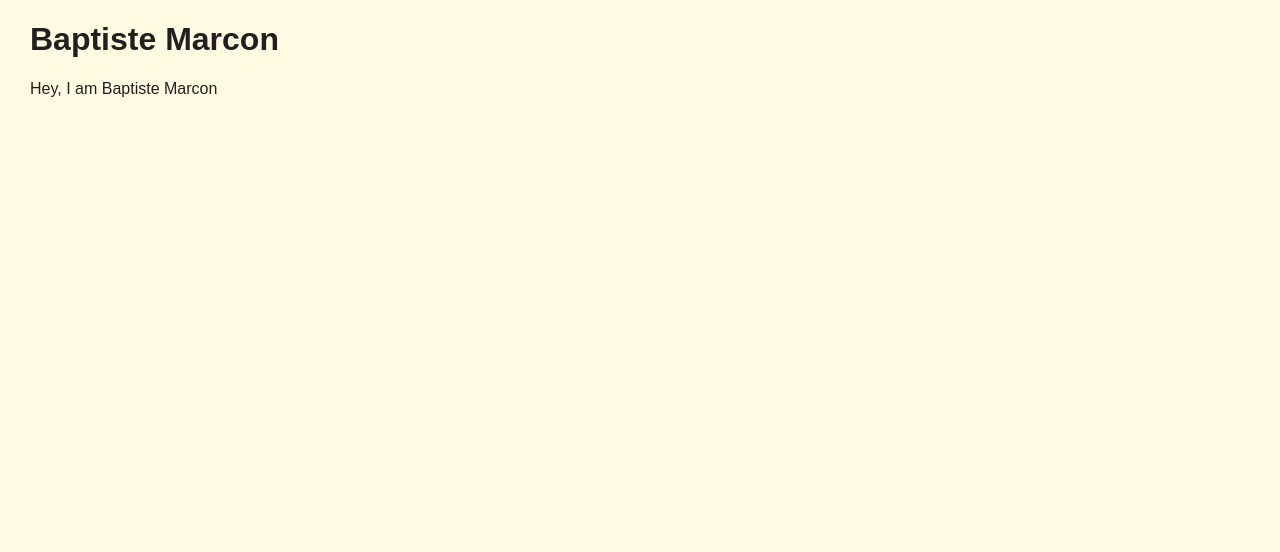
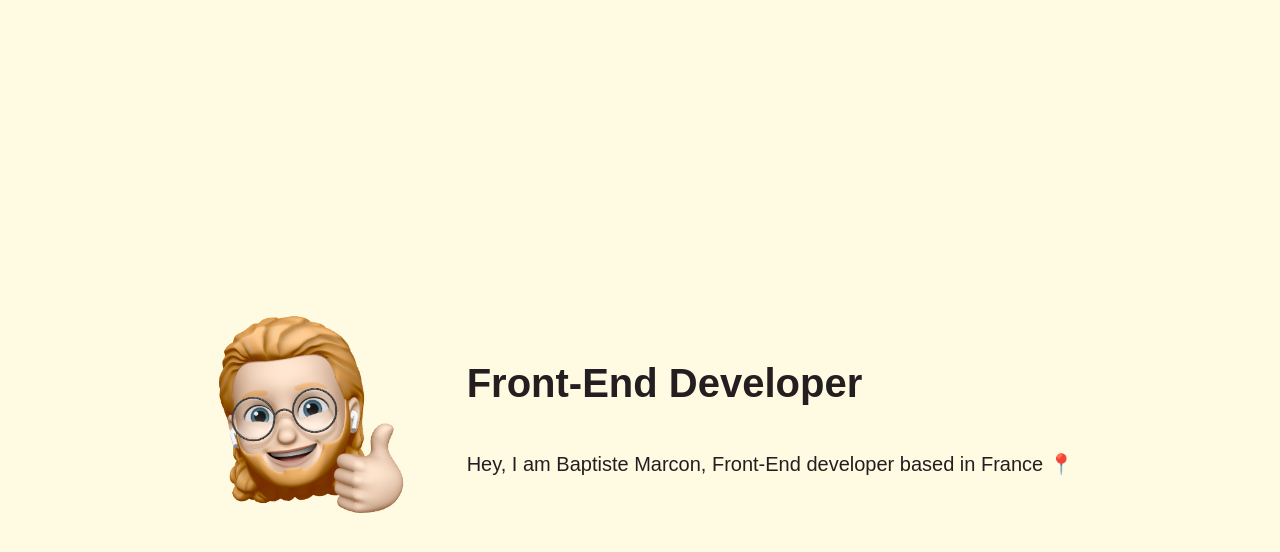
Before and after one commit to baptistemcn/personnal-website, a React (Vite) app: page / in a window 1280 px wide. Shown: the top 552 px of the page. Built offline with nearby package versions, Linux system fonts and the light colour scheme.

Commit message:
feat(card): presentation card

```diff
--- a/src/App.css
+++ b/src/App.css
@@ -23,6 +23,11 @@ body {
   width: 100%;
   height: 100%;
   font-family: "Outfit", sans-serif;
+  font-size: 1.25rem;
   background: var(--biege-body);
   color: var(--charcoal);
 }
+
+a {
+  color: var(--blue);
+}
--- a/src/App.tsx
+++ b/src/App.tsx
@@ -1,7 +1,10 @@
 import { useEffect } from "react";
+import { useTranslation } from "react-i18next";
+
+import { Card } from "./components";
+
 import "./App.css";
-
-import { useTranslation } from "react-i18next";
+import img from "./assets/baptiste-marcon.png";
 
 function App() {
   const { t, i18n } = useTranslation();
@@ -11,13 +14,16 @@ function App() {
     i18n.changeLanguage(lng);
   }, [i18n]);
 
-  console.log(process.env.NODE_ENV);
-
   return (
     <>
-      <h1>Baptiste Marcon</h1>
-
-      <p>{t("presentation.title")}</p>
+      <main>
+        <Card
+          alt={t("presentation.alt")}
+          img={img}
+          text={t("presentation.text")}
+          title={t("presentation.title")}
+        />
+      </main>
     </>
   );
 }
--- a/src/assets/en.json
+++ b/src/assets/en.json
@@ -1,7 +1,9 @@
 {
   "translation": {
     "presentation": {
-      "title": "Hey, I am Baptiste Marcon"
+      "title": "Front-End Developer",
+      "text": "Hey, I am Baptiste Marcon, Front-End developer based in France 📍",
+      "alt": "Baptiste Marcon's Picture"
     }
   }
 }
--- a/src/assets/fr.json
+++ b/src/assets/fr.json
@@ -1,7 +1,9 @@
 {
   "translation": {
     "presentation": {
-      "title": "Hey, je suis Baptiste Marcon"
+      "title": "Développeur Front-End",
+      "text": "Hey, je suis Baptiste Marcon, développeur front-end basé en France 📍",
+      "alt": "Image de Baptiste Marcon"
     }
   }
 }
--- /dev/null
+++ b/src/components/Card.tsx
@@ -0,0 +1,22 @@
+import "./card.css";
+
+interface CardProps {
+  alt: string;
+  img: string;
+  text: string;
+  title: string;
+}
+
+export const Card = ({ alt, img, text, title }: CardProps) => {
+  return (
+    <div className="card-container">
+      <div className="card-image-container">
+        <img src={img} alt={alt} />
+      </div>
+      <div className="card-text-container">
+        <h1>{title}</h1>
+        <p>{text}</p>
+      </div>
+    </div>
+  );
+};
--- /dev/null
+++ b/src/components/card.css
@@ -0,0 +1,31 @@
+p {
+  white-space: pre-line;
+  text-align: left;
+}
+
+img {
+  height: 256px;
+  width: 256px;
+}
+
+.card-container {
+  display: flex;
+  flex-direction: row;
+  align-items: center;
+  justify-content: center;
+  height: 100vh;
+}
+
+.card-image-container {
+  display: flex;
+  flex-direction: column;
+  align-items: flex-end;
+  width: 33%;
+}
+
+.card-text-container {
+  display: flex;
+  flex-direction: column;
+  align-items: left;
+  width: 66%;
+}
--- a/src/components/index.ts
+++ b/src/components/index.ts
@@ -1 +1,2 @@
+export { Card } from "./Card";
 export { Wrapper } from "./Wrapper";
```
Also changed, not shown: src/assets/baptiste-marcon.png (added).
